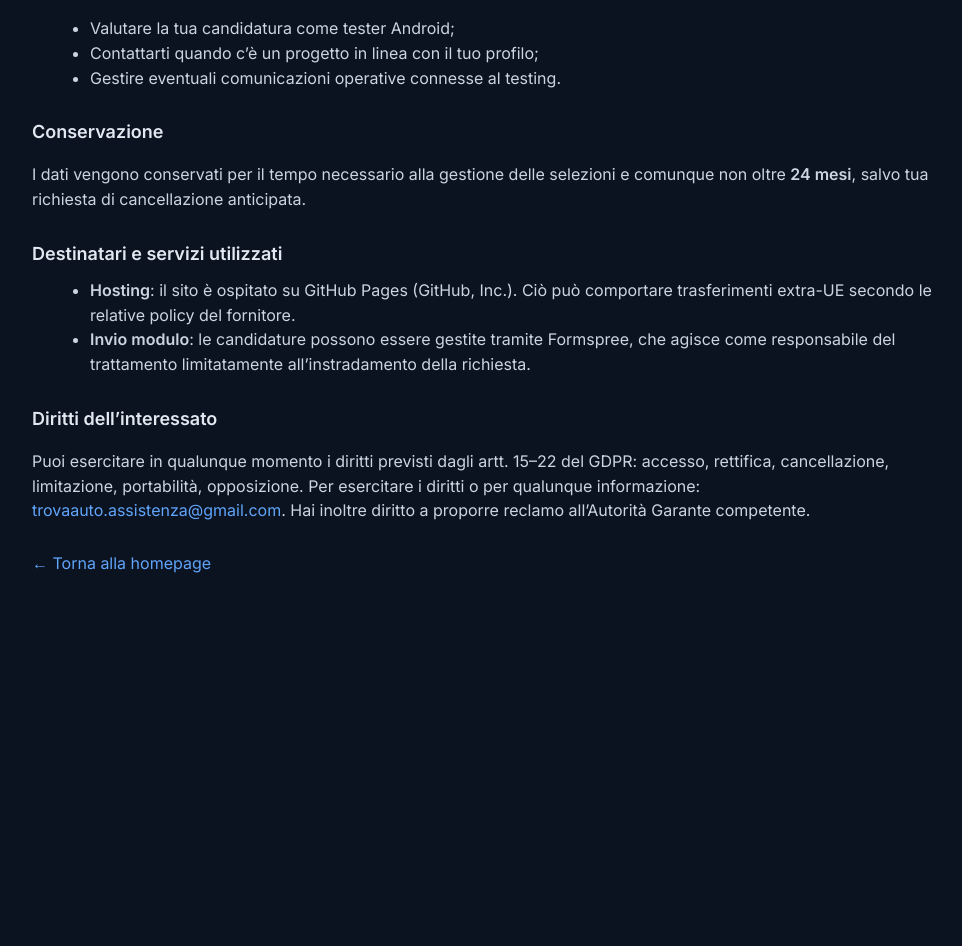
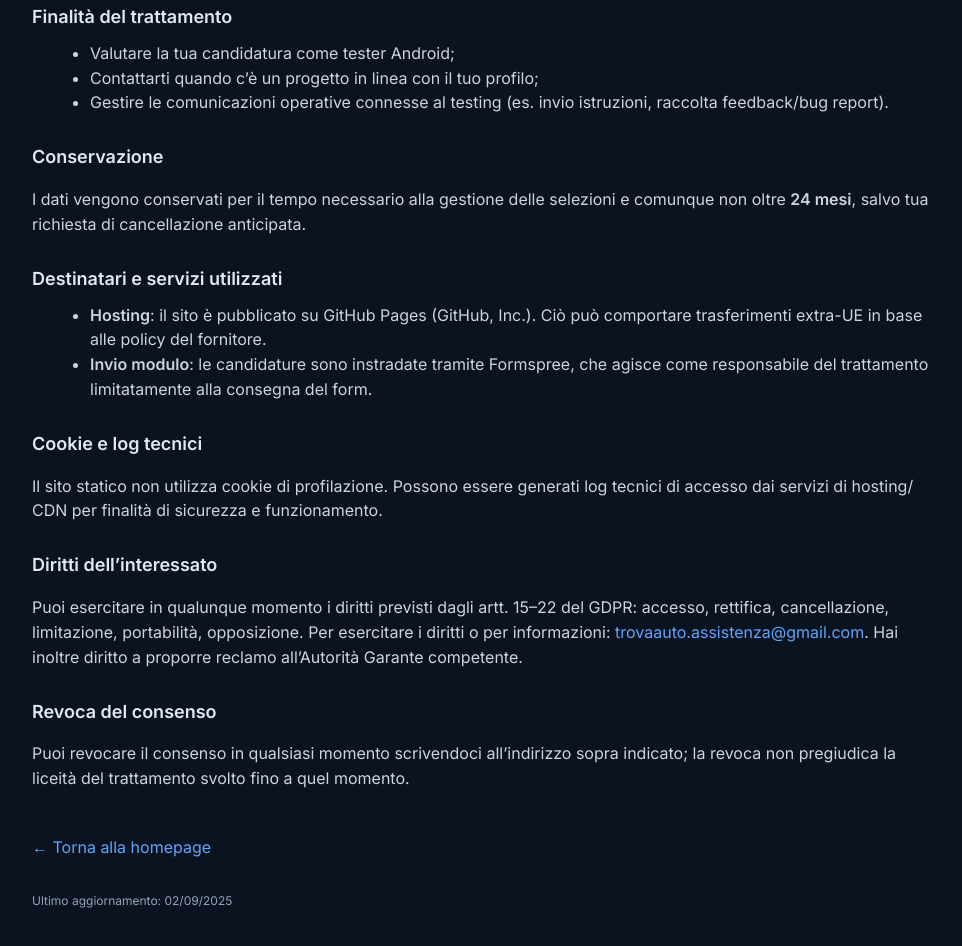
Before and after one commit to nico8777/app-testers-italia-site, a plain HTML site: page privacy.html in a window 1280 px wide. Shown: the part 456-1402 px from the top of the page, without its empty margins (158-1120 px from the left). Before the commit the page ends 1096 px from the top, so only its background shows below. Drawn offline with Linux system fonts and the light colour scheme.

Commit message:
Update privacy.html

```diff
--- a/privacy.html
+++ b/privacy.html
@@ -18,6 +18,7 @@
     a{color:var(--link);text-decoration:none}
     a:hover{text-decoration:underline}
     ul{margin:8px 0 0 18px}
+    .back{margin-top:28px;display:inline-block}
   </style>
 </head>
 <body>
@@ -40,14 +41,15 @@
 
     <h2>Base giuridica</h2>
     <p>
-      Il trattamento si basa sul tuo <strong>consenso</strong>, espresso spuntando l’apposita casella nel modulo.
+      Il trattamento si basa sul tuo <strong>consenso</strong> (art. 6, par. 1, lett. a GDPR),
+      espresso spuntando l’apposita casella nel modulo di candidatura.
     </p>
 
     <h2>Finalità del trattamento</h2>
     <ul>
       <li>Valutare la tua candidatura come tester Android;</li>
       <li>Contattarti quando c’è un progetto in linea con il tuo profilo;</li>
-      <li>Gestire eventuali comunicazioni operative connesse al testing.</li>
+      <li>Gestire le comunicazioni operative connesse al testing (es. invio istruzioni, raccolta feedback/bug report).</li>
     </ul>
 
     <h2>Conservazione</h2>
@@ -59,26 +61,42 @@
     <h2>Destinatari e servizi utilizzati</h2>
     <ul>
       <li>
-        <strong>Hosting</strong>: il sito è ospitato su GitHub Pages (GitHub, Inc.).
-        Ciò può comportare trasferimenti extra-UE secondo le relative policy del fornitore.
+        <strong>Hosting</strong>: il sito è pubblicato su GitHub Pages (GitHub, Inc.).
+        Ciò può comportare trasferimenti extra-UE in base alle policy del fornitore.
       </li>
       <li>
-        <strong>Invio modulo</strong>: le candidature possono essere gestite tramite Formspree,
-        che agisce come responsabile del trattamento limitatamente all’instradamento della richiesta.
+        <strong>Invio modulo</strong>: le candidature sono instradate tramite Formspree,
+        che agisce come responsabile del trattamento limitatamente alla consegna del form.
       </li>
     </ul>
+
+    <h2>Cookie e log tecnici</h2>
+    <p>
+      Il sito statico non utilizza cookie di profilazione. Possono essere generati log tecnici di accesso
+      dai servizi di hosting/ CDN per finalità di sicurezza e funzionamento.
+    </p>
 
     <h2>Diritti dell’interessato</h2>
     <p>
       Puoi esercitare in qualunque momento i diritti previsti dagli artt. 15–22 del GDPR:
       accesso, rettifica, cancellazione, limitazione, portabilità, opposizione.
-      Per esercitare i diritti o per qualunque informazione:
+      Per esercitare i diritti o per informazioni:
       <a href="mailto:trovaauto.assistenza@gmail.com">trovaauto.assistenza@gmail.com</a>.
       Hai inoltre diritto a proporre reclamo all’Autorità Garante competente.
     </p>
 
-    <p style="margin-top:28px">
+    <h2>Revoca del consenso</h2>
+    <p>
+      Puoi revocare il consenso in qualsiasi momento scrivendoci all’indirizzo sopra indicato;
+      la revoca non pregiudica la liceità del trattamento svolto fino a quel momento.
+    </p>
+
+    <p class="back">
       <a href="./">← Torna alla homepage</a>
+    </p>
+
+    <p style="color:#94a3b8;font-size:12px;margin-top:16px">
+      Ultimo aggiornamento: <time datetime="2025-09-02">02/09/2025</time>
     </p>
   </div>
 </body>
```
